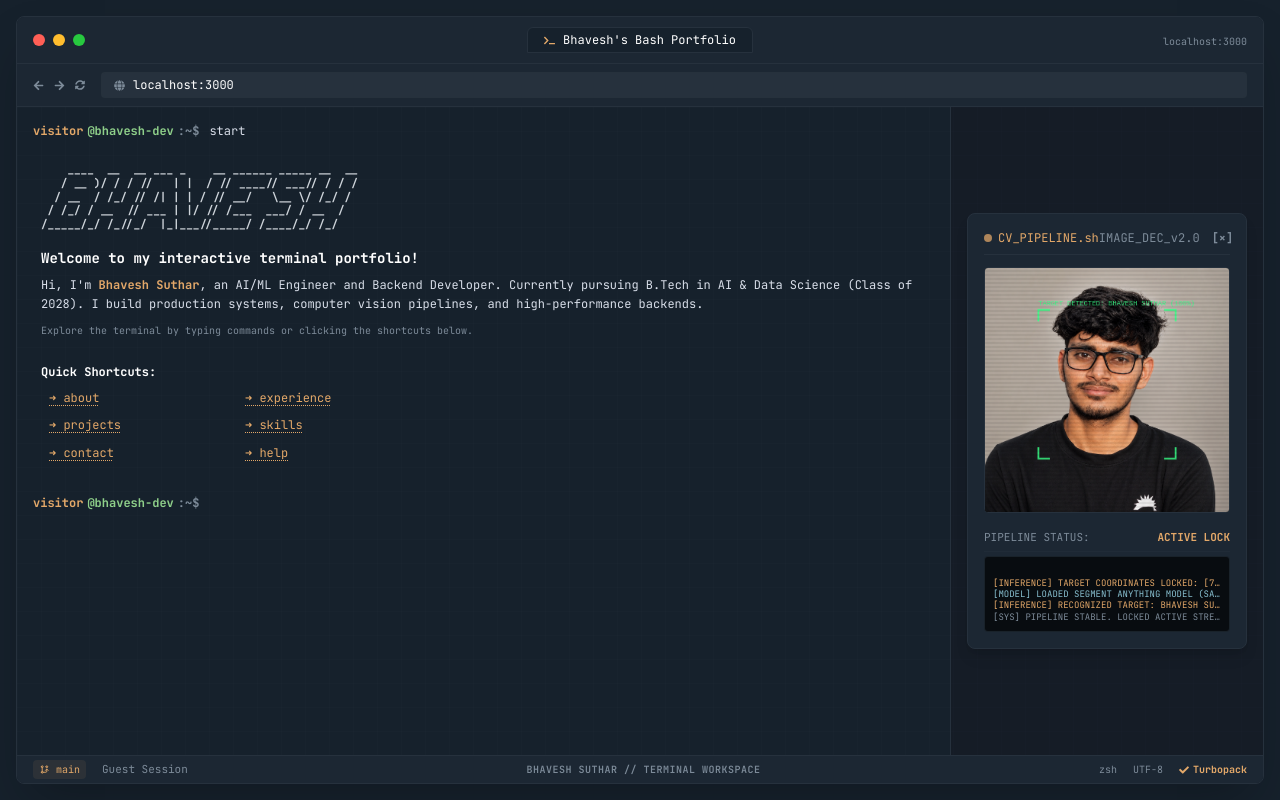
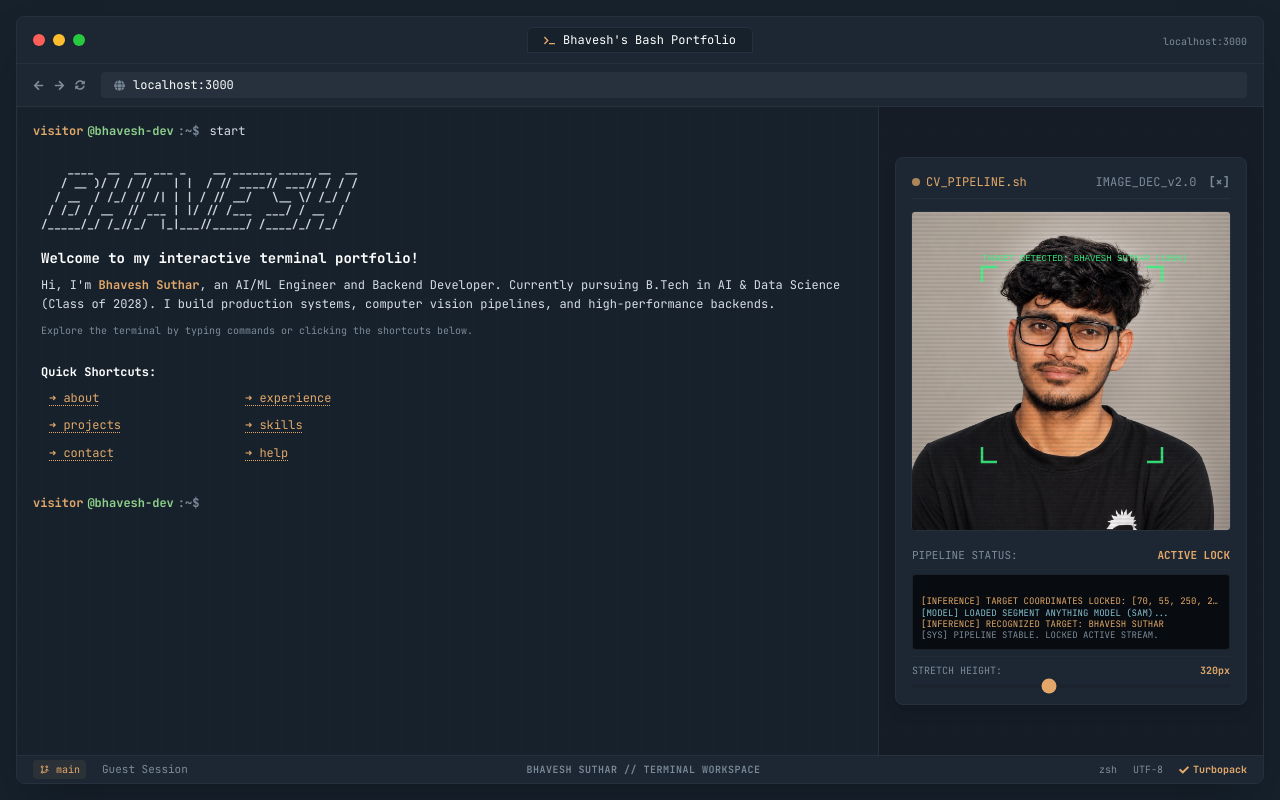
Before and after one commit to Bhaveshsuthar28/bhavesh, a Next.js app: page / in a window 1280 px wide. Built offline with nearby package versions, Linux system fonts and the light colour scheme.

Commit message:
fix: adjust mobile layout height split to 60-40, enable panel overflow scrolling with full card width, and add stretch height slider to image card

```diff
--- a/src/app/page.tsx
+++ b/src/app/page.tsx
@@ -167,7 +167,7 @@ export default function Home() {
 
 
           {/* Left Panel: Active Console Shell Stream */}
-          <div className="flex-1 flex flex-col p-4 overflow-y-auto scrollbar-thin select-text relative">
+          <div className="h-[60%] flex-none md:h-full md:flex-1 flex flex-col p-4 overflow-y-auto scrollbar-thin select-text relative">
             <div className="space-y-4">
               {history.map((entry, idx) => (
                 <div key={idx} className="space-y-2">
@@ -224,7 +224,7 @@ export default function Home() {
           {/* Right Panel: Portrait Decode Canvas */}
           {isImageVisible && (
             <div
-              className="shrink-0 p-4 border-t md:border-t-0 md:border-l border-border-terminal flex items-center justify-center bg-[#16161e]/40 shrink-0 select-none"
+              className="h-[40%] flex-none md:h-full md:w-auto md:shrink-0 p-4 border-t md:border-t-0 md:border-l border-border-terminal flex items-center justify-center bg-[#16161e]/40 overflow-auto scrollbar-thin select-none"
               onClick={(e) => e.stopPropagation()} // Prevent focus shift when clicking inside canvas card
             >
               <PixelatedImage trigger={imageTrigger} onHide={() => setIsImageVisible(false)} />
--- a/src/components/PixelatedImage.tsx
+++ b/src/components/PixelatedImage.tsx
@@ -12,6 +12,7 @@ export default function PixelatedImage({ trigger = 0, onHide }: PixelatedImagePr
   const [statusText, setStatusText] = useState("AWAITING FEED...");
   const [logs, setLogs] = useState<string[]>([]);
   const [blurAmount, setBlurAmount] = useState(16);
+  const [canvasHeight, setCanvasHeight] = useState(320);
   const imageRef = useRef<HTMLImageElement | null>(null);
 
   // Bounding box coordinates for the face lock
@@ -248,7 +249,7 @@ export default function PixelatedImage({ trigger = 0, onHide }: PixelatedImagePr
   }, [trigger]);
 
   return (
-    <div className="flex flex-col items-center bg-bg-secondary border border-border-terminal p-2 sm:p-4 rounded-lg font-mono w-full max-w-[280px] sm:w-[352px] shadow-lg shrink-0">
+    <div className="flex flex-col items-center bg-bg-secondary border border-border-terminal p-4 rounded-lg font-mono w-[352px] shadow-lg shrink-0">
       {/* Title Header Bar */}
       <div className="flex items-center justify-between w-full border-b border-border-terminal pb-2 mb-3 text-xs select-none">
         <div className="flex items-center gap-1.5 text-accent">
@@ -270,13 +271,16 @@ export default function PixelatedImage({ trigger = 0, onHide }: PixelatedImagePr
       </div>
 
       {/* Canvas Wrapper */}
-      <div className="relative border border-border-terminal bg-black overflow-hidden rounded mb-4 w-full aspect-square max-w-[240px] sm:max-w-[320px]">
+      <div
+        className="relative border border-border-terminal bg-black overflow-hidden rounded mb-4 w-[320px] transition-all duration-150"
+        style={{ height: `${canvasHeight}px` }}
+      >
         <canvas
           ref={canvasRef}
           width={320}
           height={320}
-          className="block w-full h-full transition-all duration-150"
-          style={{ filter: `blur(${blurAmount}px)` }}
+          className="block w-[320px] transition-all duration-150"
+          style={{ filter: `blur(${blurAmount}px)`, height: `${canvasHeight}px` }}
         />
 
         {/* Scan lines CRT static */}
@@ -307,6 +311,22 @@ export default function PixelatedImage({ trigger = 0, onHide }: PixelatedImagePr
             );
           })}
         </div>
+
+        {/* Dynamic Image Height Stretch Slider */}
+        <div className="flex flex-col gap-1 border-t border-border-terminal/45 pt-1.5 mt-1.5">
+          <div className="flex justify-between items-center text-[10px] text-text-muted">
+            <span>STRETCH HEIGHT:</span>
+            <span className="text-accent font-bold">{canvasHeight}px</span>
+          </div>
+          <input
+            type="range"
+            min="200"
+            max="480"
+            value={canvasHeight}
+            onChange={(e) => setCanvasHeight(Number(e.target.value))}
+            className="w-full accent-accent-amber h-1 bg-[#1a232e] rounded-lg appearance-none cursor-pointer"
+          />
+        </div>
       </div>
     </div>
   );
```
